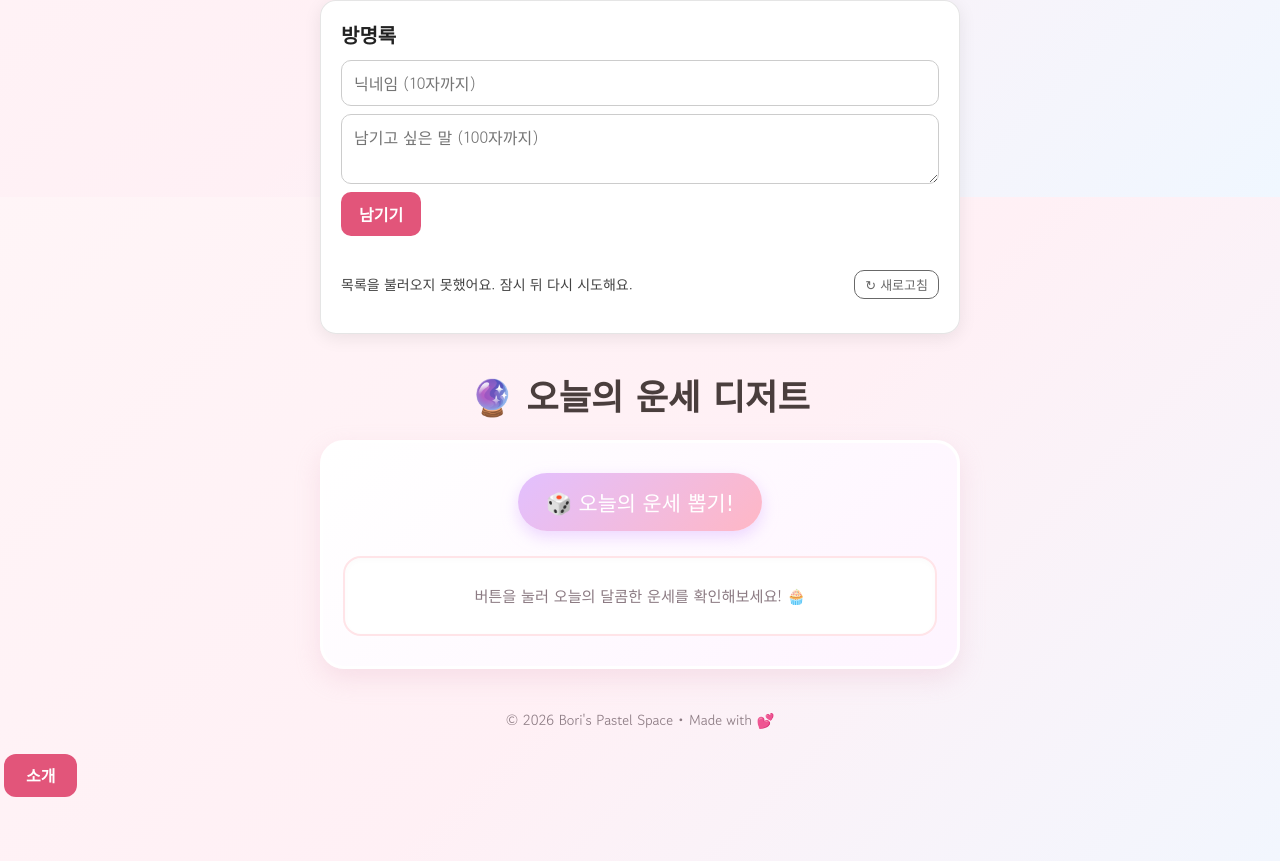
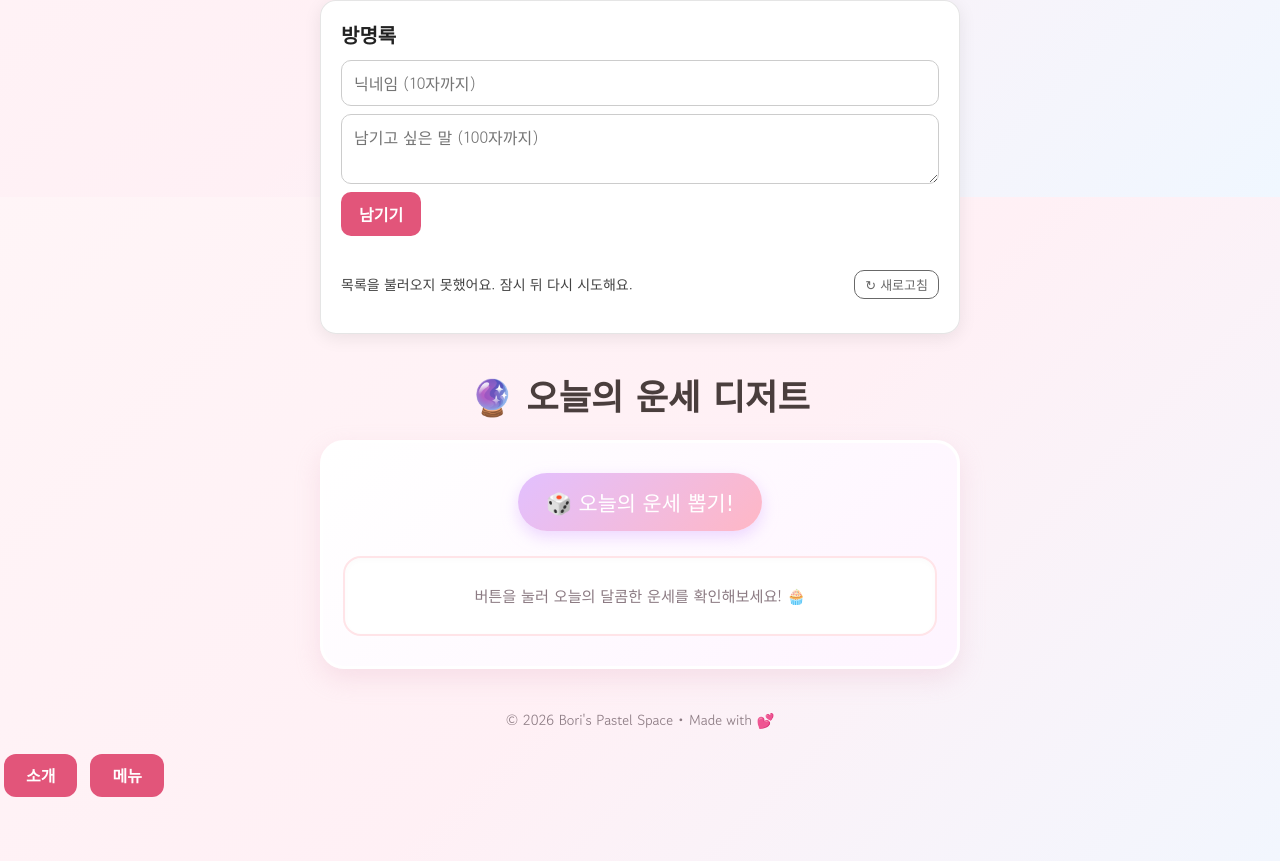
Before and after one commit to baekseohyun1122/my-page, a plain HTML site: page index.html in a window 1280 px wide. Shown: the part 1403-2264 px from the top of the page. Drawn offline with Linux system fonts and the light colour scheme; no server answers; a web font is replaced by a local one.

Commit message:
버튼 추가

```diff
--- a/index.html
+++ b/index.html
@@ -953,6 +953,7 @@ html.st-dark img,html.st-dark video,html.st-dark iframe,html.st-dark canvas{filt
 
   </div>
   <a class="st-btn" href="about.html">소개</a>
+  <a class="st-btn" href="menu.html">메뉴</a>
 
   <script>
     /* 1. Sparkle Mouse/Touch Effect */
```
